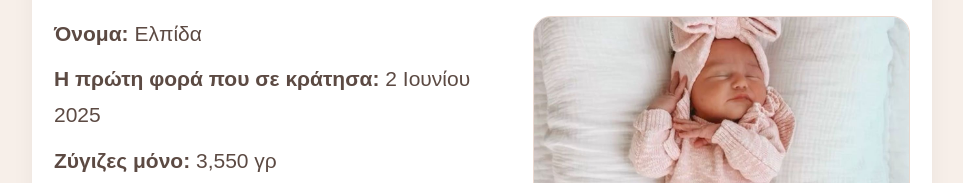
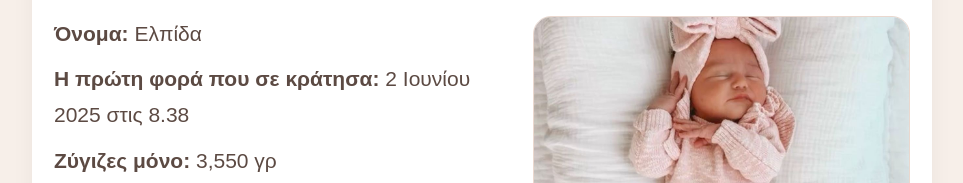
Before and after one commit to mylittlememorybox/My-little-memory-box-, a Next.js app: page /preview in a window 1280 px wide. Shown: the part 326-509 px from the top of the page, without its empty margins (158-1121 px from the left). Built offline with nearby package versions, Linux system fonts and the light colour scheme.

Commit message:
Update page.tsx

```diff
--- a/app/preview/page.tsx
+++ b/app/preview/page.tsx
@@ -21,7 +21,7 @@ export default function PreviewPage() {
               <>
                 <InfoLine label="Όνομα">Ελπίδα</InfoLine>
                 <InfoLine label="Η πρώτη φορά που σε κράτησα">
-                  2 Ιουνίου 2025
+                  2 Ιουνίου 2025 στις 8.38
                 </InfoLine>
                 <InfoLine label="Ζύγιζες μόνο">3,550 γρ</InfoLine>
                 <InfoLine label="Είχες ύψος">51 πόντους</InfoLine>
@@ -102,7 +102,7 @@ export default function PreviewPage() {
                   height={150}
                 />
                 <Photo
-                  src="/preview/crown.jpg.jpg?v=4"
+                  src="/preview/crown.jpg.JPG?v=4"
                   alt="Μπουσούλημα"
                   height={150}
                 />
```
